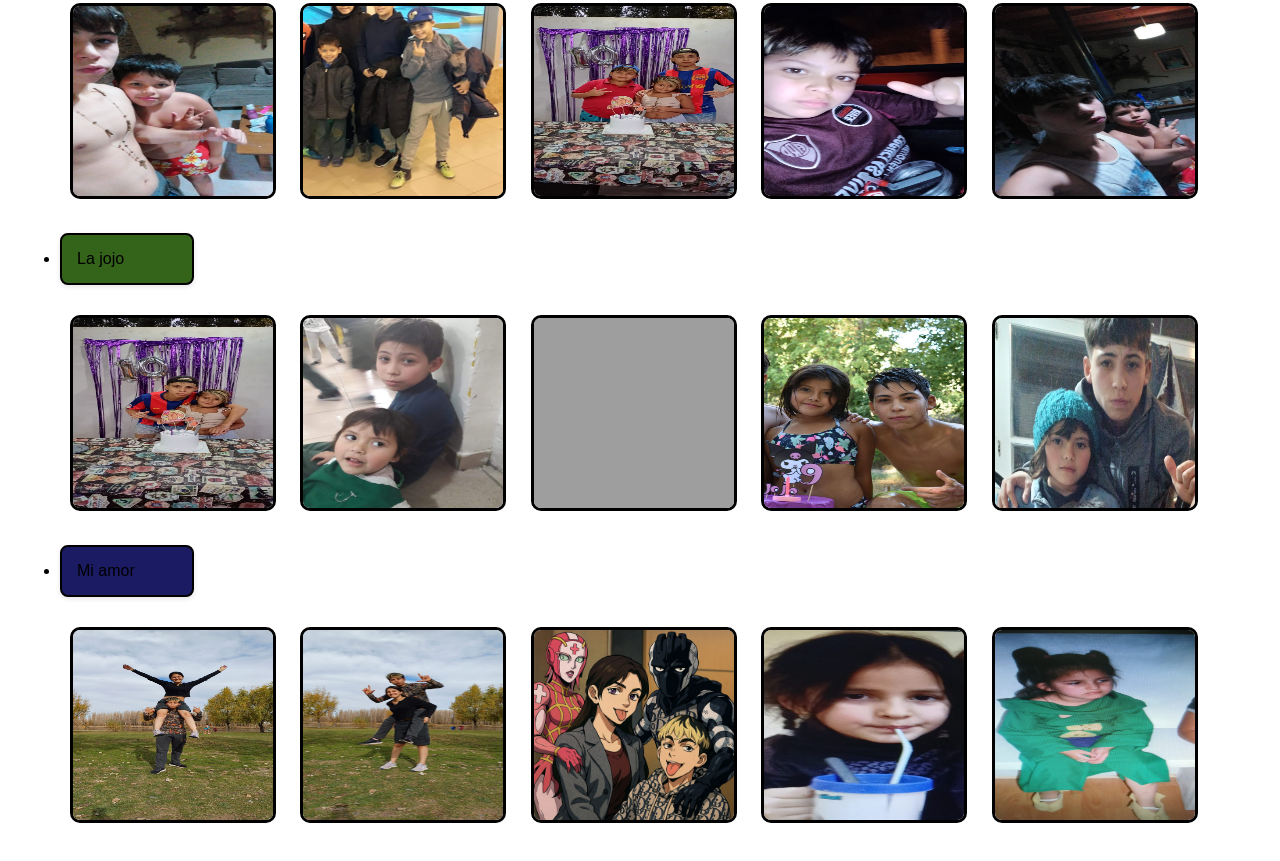
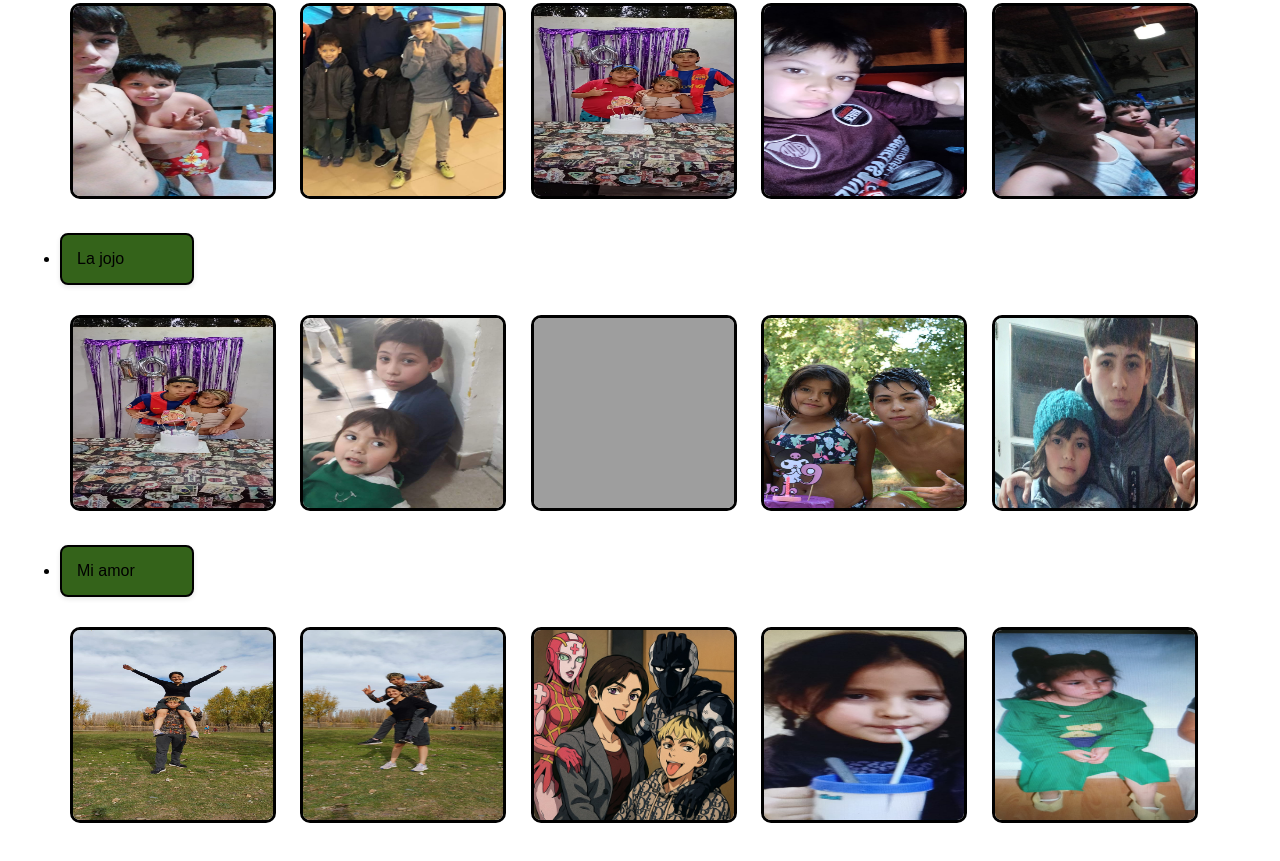
Before and after one commit to bauu07/Biografia, a plain HTML site: page biografia.html in a window 1280 px wide. Shown: the part 4965-5826 px from the top of the page. Drawn offline with Linux system fonts and the light colour scheme; grey boxes are pictures that could not be loaded; files whose address does not match are found by name.

Commit message:
develop 5

```diff
--- a/style.css
+++ b/style.css
@@ -109,7 +109,7 @@ h1{
     width: 100px;
 }
 .me_love{
-    background-color: rgb(26, 27, 99);
+    background-color: rgb(52, 99, 26);
     padding: 15px;
     margin: 20px 0;
     border-radius: 8px;
```
